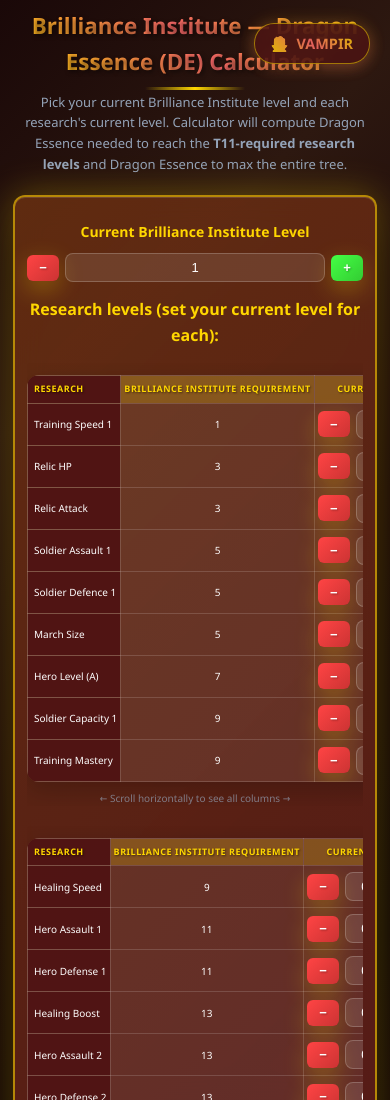
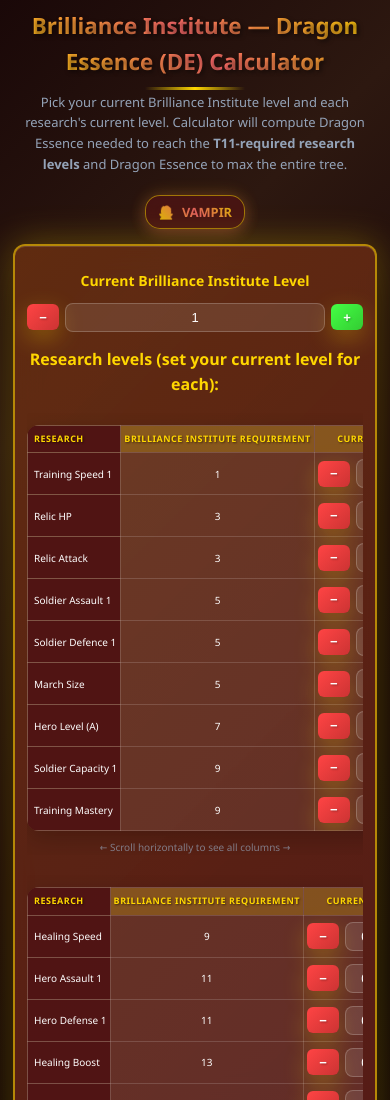
Before and after one commit to VAMPIR4894/BI-DragonEssenceCosts, a website: page index.html in a window 390 px wide. Shown: the top 1100 px of the page. Drawn offline with Linux system fonts and the light colour scheme.

Commit message:
Force credit positioning fix with important declarations for all mobile screens

```diff
--- a/index.html
+++ b/index.html
@@ -409,6 +409,19 @@
         grid-template-columns: 1fr;
         gap: 20px;
       }
+
+      /* Credit positioning for tablets */
+      .credit {
+        position: static !important;
+        display: block !important;
+        width: fit-content !important;
+        margin: 15px auto 20px auto !important;
+        text-align: center !important;
+        top: auto !important;
+        right: auto !important;
+        z-index: auto !important;
+        transform: none !important;
+      }
     }
 
     @media (max-width: 768px) {
@@ -536,13 +549,16 @@
 
       /* Credit section mobile */
       .credit {
-        position: static;
-        display: block;
-        width: fit-content;
-        margin: 10px auto 20px auto;
-        text-align: center;
-        border-radius: 15px;
-        transform: none;
+        position: static !important;
+        display: block !important;
+        width: fit-content !important;
+        margin: 10px auto 20px auto !important;
+        text-align: center !important;
+        border-radius: 15px !important;
+        transform: none !important;
+        top: auto !important;
+        right: auto !important;
+        z-index: auto !important;
       }
 
       /* Small text adjustments */
@@ -642,12 +658,16 @@
 
       /* Credit positioning for very small screens */
       .credit {
-        position: static;
-        display: block;
-        width: fit-content;
-        margin: 8px auto 15px auto;
-        padding: 6px 12px;
-        font-size: 0.8rem;
+        position: static !important;
+        display: block !important;
+        width: fit-content !important;
+        margin: 8px auto 15px auto !important;
+        padding: 6px 12px !important;
+        font-size: 0.8rem !important;
+        top: auto !important;
+        right: auto !important;
+        z-index: auto !important;
+        transform: none !important;
       }
 
       /* Very small screen table scroll indicator */
```
